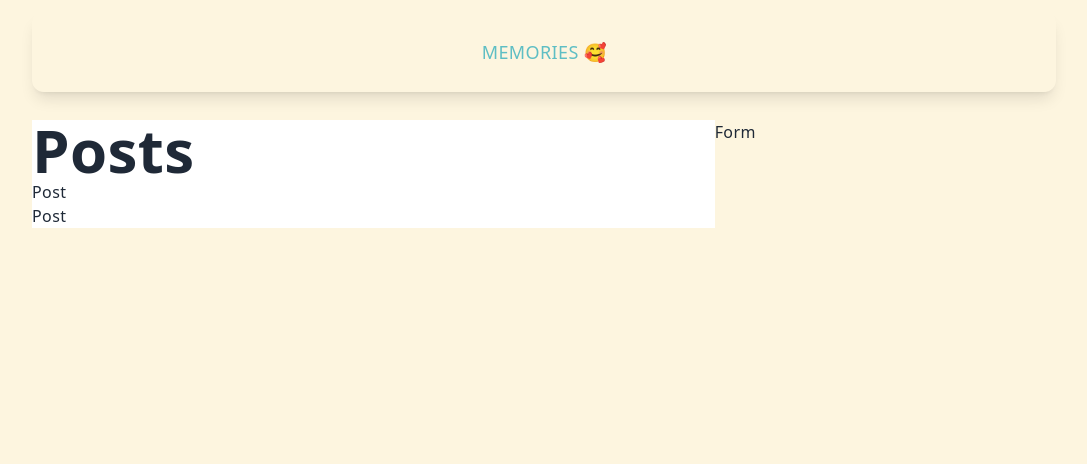
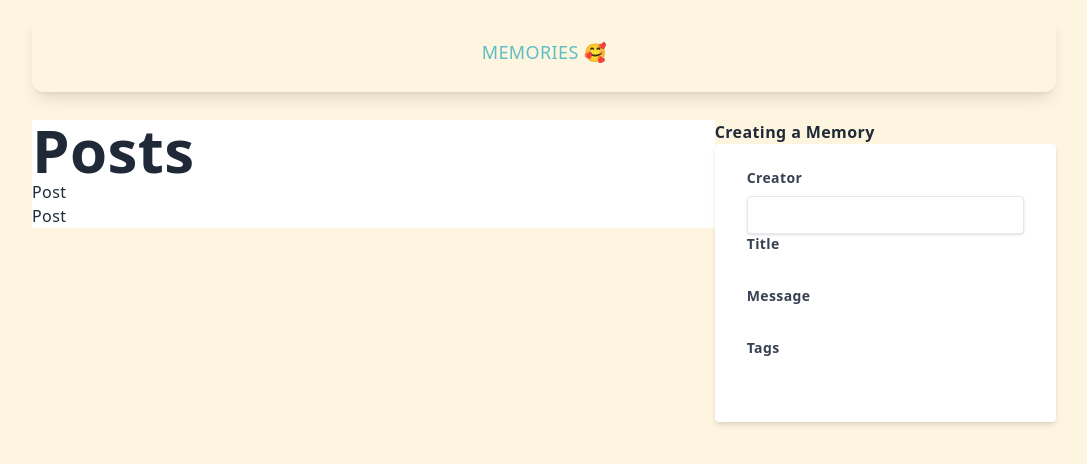
Before and after one commit to 874bowen/Memories, a React (Create React App) app in the folder client/: page / in a window 1280 px wide. Shown: the top 464 px of the page, without its empty margins (96-1183 px from the left). Built offline with nearby package versions, Linux system fonts and the light colour scheme; no server answers.

Commit message:
add form input

```diff
--- a/client/src/components/Form/Form.js
+++ b/client/src/components/Form/Form.js
@@ -1,9 +1,31 @@
-import React from 'react'
+import React, { useState } from 'react';
 
 const Form = () => {
+  const [postData, setPostData] = useState({
+    creator: "",
+    title: "",
+    message: "",
+    tags: "",
+    selectedFile: ""
+  });
+  const handleSubmit = () => {
+
+  }
   return (
-    <div>Form</div>
+    <div classname="w-full max-w-xs">
+      <h3>Creating a Memory</h3>
+      <form action="" className="bg-white shadow-md rounded px-8 pt-6 pb-8 mb-4">
+        <label htmlFor="creator" className="block text-gray-700 text-sm font-bold mb-2">Creator</label>
+        <input type="text" className="shadow appearance-none border rounded w-full py-2 px-3 text-gray-700 leading-tight focus:outline-none focus:shadow-outline" name="creator" id="creator" value={postData.creator} onChange={(e) => setPostData({ ...postData, creator: e.target.value}) } /> <br />
+        <label htmlFor="title" className="block text-gray-700 text-sm font-bold mb-2">Title</label>
+        <input type="text" name="title" id="title" value={postData.title} onChange={(e) => setPostData({ ...postData, title: e.target.value}) } /> <br />
+        <label htmlFor="message" className="block text-gray-700 text-sm font-bold mb-2">Message</label>
+        <input type="text" name="message" id="message" value={postData.message} onChange={(e) => setPostData({ ...postData, message: e.target.value}) } /> <br />
+        <label htmlFor="tags" className="block text-gray-700 text-sm font-bold mb-2">Tags</label>
+        <input type="text" name="tags" id="tags" value={postData.tags} onChange={(e) => setPostData({ ...postData, tags: e.target.value}) } />
+      </form>
+    </div>
   )
 }
 
-export default Form
+export default Form;
```
